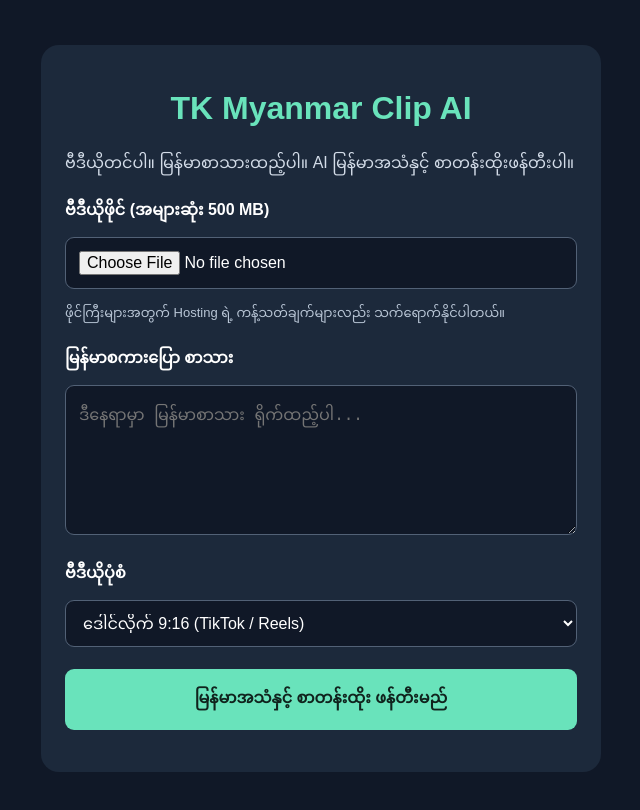
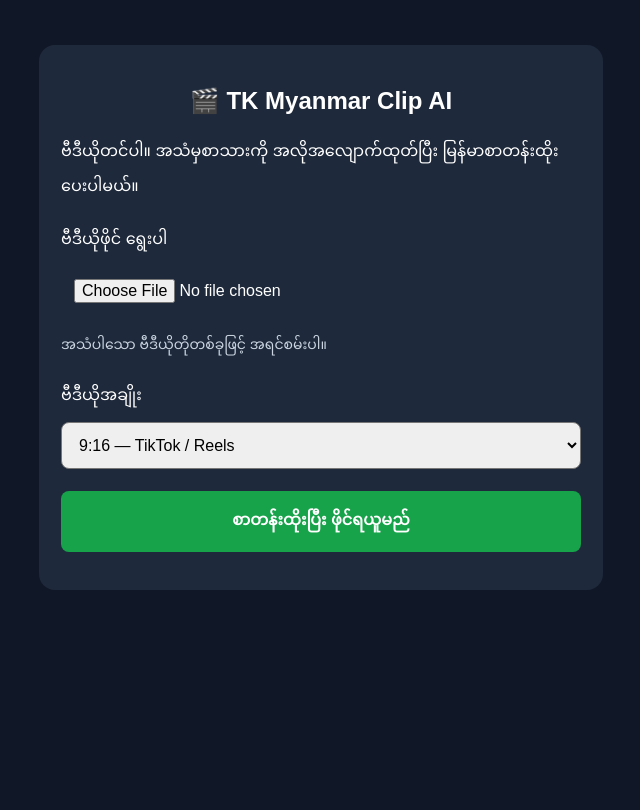
Before and after one commit to kot74260-ui/tk-myanmar-clip-ai-, a plain HTML site: page templates/index.html in a window 1280 px wide. Shown: the whole page, without its empty margins (319-959 px from the left). Drawn offline with Linux system fonts and the light colour scheme.

Commit message:
Update index.html

```diff
--- a/templates/index.html
+++ b/templates/index.html
@@ -1,3 +1,4 @@
+
 <!DOCTYPE html>
 <html lang="my">
 <head>
@@ -5,28 +6,116 @@
   <meta name="viewport" content="width=device-width, initial-scale=1">
   <title>TK Myanmar Clip AI</title>
   <style>
-*{box-sizing:border-box}body{margin:0;padding:20px;background:#101827;color:white;font-family:Arial,sans-serif}main{max-width:560px;margin:25px auto;padding:24px;background:#1c293b;border-radius:18px}h1{color:#69e3bb;text-align:center}p{line-height:1.7;color:#d3dce8}label{display:block;margin-top:18px;margin-bottom:8px;font-weight:bold}input,textarea,select,button{width:100%;padding:13px;border-radius:9px;font-size:16px}input,textarea,select{background:#101827;color:white;border:1px solid #526176}textarea{min-height:150px;resize:vertical}button{margin-top:22px;border:0;background:#69e3bb;color:#10231d;font-weight:bold;cursor:pointer}button:disabled{opacity:.6}#status{white-space:pre-wrap;overflow-wrap:anywhere;margin-top:18px}.note{font-size:13px;color:#b9c6d6}
+    body {
+      font-family: sans-serif;
+      background: #101827;
+      color: white;
+      padding: 20px;
+      margin: 0;
+    }
+    .card {
+      max-width: 520px;
+      margin: 25px auto;
+      padding: 22px;
+      background: #1e293b;
+      border-radius: 16px;
+    }
+    h2 { text-align: center; }
+    label { display: block; margin-top: 18px; }
+    input, select, button {
+      width: 100%;
+      box-sizing: border-box;
+      padding: 13px;
+      margin-top: 8px;
+      border-radius: 8px;
+      font-size: 16px;
+    }
+    button {
+      background: #16a34a;
+      color: white;
+      border: 0;
+      font-weight: bold;
+      margin-top: 22px;
+    }
+    button:disabled { opacity: 0.6; }
+    #status {
+      white-space: pre-wrap;
+      overflow-wrap: anywhere;
+      margin-top: 16px;
+    }
+    .hint { color: #cbd5e1; font-size: 14px; }
   </style>
 </head>
 <body>
-<main>
-<h1>TK Myanmar Clip AI</h1>
-<p>ဗီဒီယိုတင်ပါ။ မြန်မာစာသားထည့်ပါ။ AI မြန်မာအသံနှင့် စာတန်းထိုးဖန်တီးပါ။</p>
+  <div class="card">
+    <h2>🎬 TK Myanmar Clip AI</h2>
+    <p>ဗီဒီယိုတင်ပါ။ အသံမှစာသားကို အလိုအလျောက်ထုတ်ပြီး မြန်မာစာတန်းထိုးပေးပါမယ်။</p>
+
     <form id="form">
-<label for="video">ဗီဒီယိုဖိုင် (အများဆုံး 500 MB)</label>
-<input id="video" name="video" type="file" accept="video/*" required>
-<p class="note">ဖိုင်ကြီးများအတွက် Hosting ရဲ့ ကန့်သတ်ချက်များလည်း သက်ရောက်နိုင်ပါတယ်။</p>
-<label for="script">မြန်မာစကားပြော စာသား</label>
-<textarea id="script" name="script" placeholder="ဒီနေရာမှာ မြန်မာစာသား ရိုက်ထည့်ပါ..." required></textarea>
-<label for="aspect">ဗီဒီယိုပုံစံ</label>
-<select id="aspect" name="aspect"><option value="9:16">ဒေါင်လိုက် 9:16 (TikTok / Reels)</option><option value="16:9">အလျားလိုက် 16:9 (YouTube)</option></select>
-<button id="submit" type="submit">မြန်မာအသံနှင့် စာတန်းထိုး ဖန်တီးမည်</button>
+      <label for="video">ဗီဒီယိုဖိုင် ရွေးပါ</label>
+      <input id="video" name="video" type="file"
+             accept="video/*" required>
+
+      <p class="hint">အသံပါသော ဗီဒီယိုတိုတစ်ခုဖြင့် အရင်စမ်းပါ။</p>
+
+      <label for="aspect">ဗီဒီယိုအချိုး</label>
+      <select id="aspect" name="aspect">
+        <option value="9:16">9:16 — TikTok / Reels</option>
+        <option value="16:9">16:9 — YouTube</option>
+      </select>
+
+      <button id="submit" type="submit">
+        စာတန်းထိုးပြီး ဖိုင်ရယူမည်
+      </button>
     </form>
-<p id="status" role="status"></p>
-</main>
+
+    <div id="status" role="status"></div>
+  </div>
+
   <script>
-const form=document.getElementById("form"),statusBox=document.getElementById("status"),submitButton=document.getElementById("submit");
-form.addEventListener("submit",async(event)=>{event.preventDefault();const video=document.getElementById("video").files[0];if(!video){statusBox.textContent="ဗီဒီယိုဖိုင် ရွေးပေးပါ။";return;}if(video.size>500*1024*1024){statusBox.textContent="ဗီဒီယိုဖိုင် 500 MB ထက် ကျော်နေပါတယ်။";return;}submitButton.disabled=true;statusBox.textContent="ဖန်တီးနေပါတယ်။ ခဏစောင့်ပေးပါ...";try{const response=await fetch("/create",{method:"POST",body:new FormData(form)});if(!response.ok){let message="ဖန်တီးမရပါ။ Render Logs ကို စစ်ဆေးပါ။";try{const data=await response.json();if(data.error)message=data.error;}catch(_){}throw new Error(message);}const blob=await response.blob(),url=URL.createObjectURL(blob),link=document.createElement("a");link.href=url;link.download="TK_Myanmar_Clip_AI.zip";document.body.appendChild(link);link.click();link.remove();URL.revokeObjectURL(url);statusBox.textContent="ပြီးပါပြီ။ ZIP ဖိုင်ကို ဒေါင်းလုဒ်လုပ်နေပါပြီ။";}catch(error){statusBox.textContent="အမှား: "+error.message;}finally{submitButton.disabled=false;}});
+    const form = document.getElementById("form");
+    const button = document.getElementById("submit");
+    const status = document.getElementById("status");
+
+    form.addEventListener("submit", async function(event) {
+      event.preventDefault();
+
+      button.disabled = true;
+      status.textContent = "လုပ်ဆောင်နေပါပြီ။ ခဏစောင့်ပေးပါ...";
+
+      try {
+        const response = await fetch("/create", {
+          method: "POST",
+          body: new FormData(form)
+        });
+
+        if (!response.ok) {
+          let message = "ဖိုင်ဖန်တီးမရပါ။ Render Logs ကို စစ်ပါ။";
+          try {
+            const data = await response.json();
+            if (data.error) message = data.error;
+          } catch (_) {}
+          throw new Error(message);
+        }
+
+        const blob = await response.blob();
+        const url = URL.createObjectURL(blob);
+        const link = document.createElement("a");
+        link.href = url;
+        link.download = "TK_Myanmar_Clip_AI.zip";
+        document.body.appendChild(link);
+        link.click();
+        link.remove();
+        URL.revokeObjectURL(url);
+
+        status.textContent =
+          "ပြီးပါပြီ။ ZIP ဖိုင်ထဲမှာ ဗီဒီယိုနဲ့ SRT စာတန်းဖိုင် ပါဝင်ပါတယ်။";
+      } catch (error) {
+        status.textContent = "အမှား: " + error.message;
+      } finally {
+        button.disabled = false;
+      }
+    });
   </script>
 </body>
 </html>
```
Lines whose indentation alone changed are shown as unchanged.
